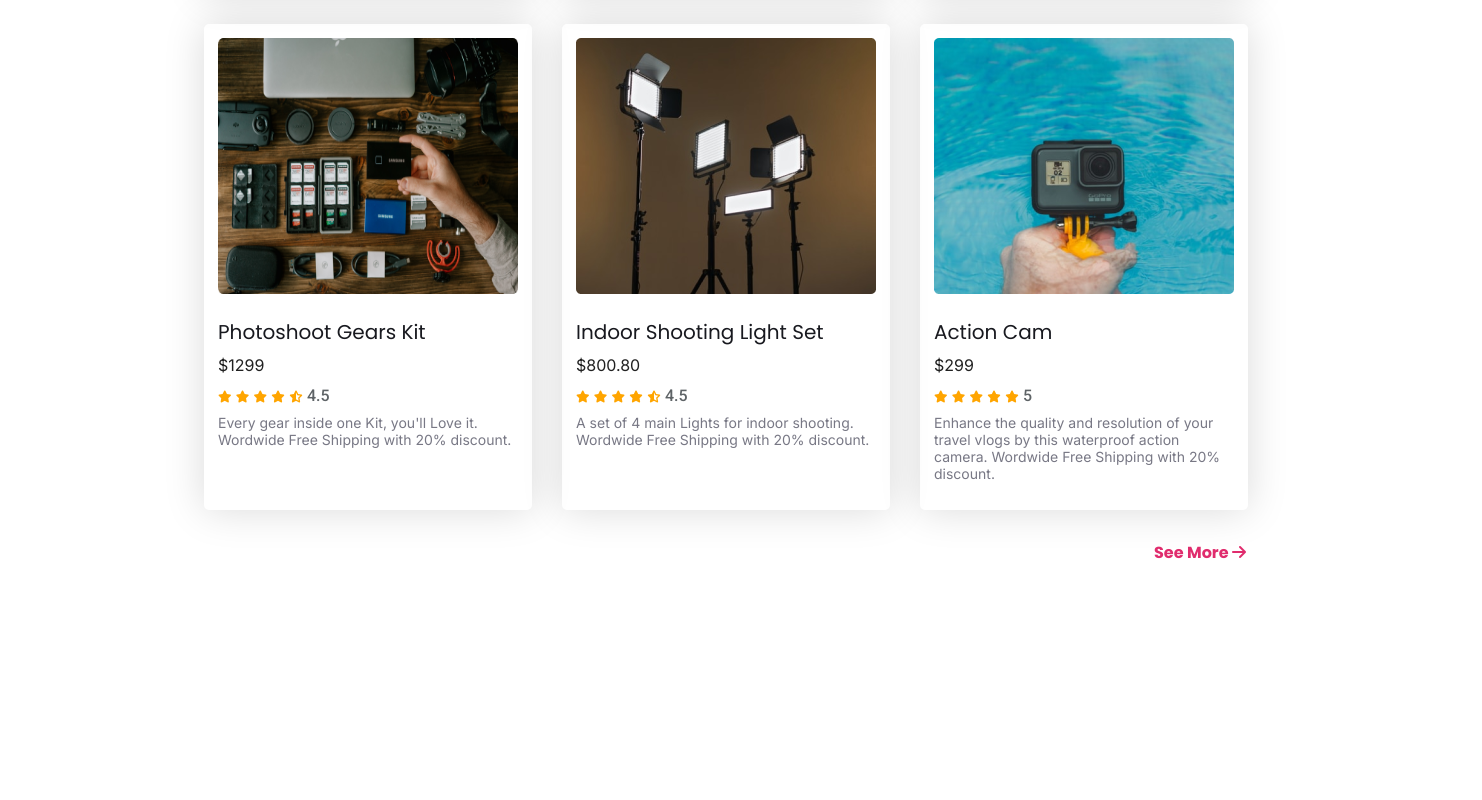
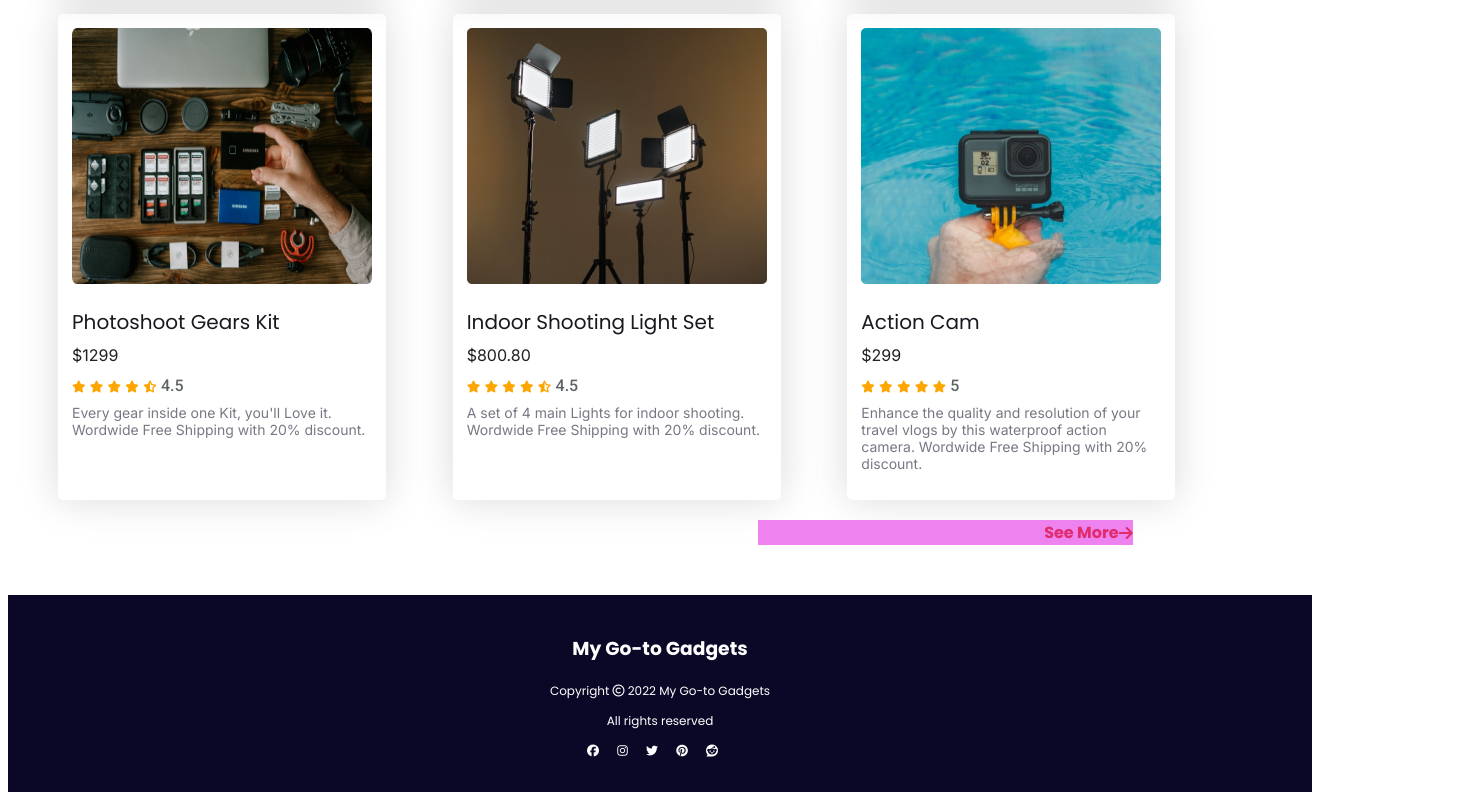
Before and after one commit to rmrokon/my-go-to-gadgets, a plain HTML site: page index.html in a window 1280 px wide. Shown: the part 1708-2508 px from the top of the page, 1482 px wide, since content can reach past the window. Before the commit the page ends 2313 px from the top, so only its background shows below. Drawn offline with Linux system fonts and the light colour scheme.

Commit message:
Footer added

```diff
--- a/index.html
+++ b/index.html
@@ -190,10 +190,20 @@
                 </div>
                 <a id="see-more" href="">See More <i class="fas fa-arrow-right"></i></a>
             </div>
-
         </section>
-
     </main>
+    <footer>
+        <h3>My Go-to Gadgets</h3>
+        <p>Copyright <i class="far fa-copyright"></i> 2022 My Go-to Gadgets</p>
+        <p>All rights reserved</p>
+        <p>
+            <span class="social-icon"><i class="fab fa-facebook"></i></span>
+            <span class="social-icon"><i class="fab fa-instagram"></i></span>
+            <span class="social-icon"><i class="fab fa-twitter"></i></i></span>
+            <span class="social-icon"><i class="fab fa-pinterest"></i></span>
+            <span class="social-icon"><i class="fab fa-reddit"></i></span>
+        </p>
+    </footer>
 </body>
 
 </html>
--- a/style.css
+++ b/style.css
@@ -10,6 +10,7 @@
 -------------------------------------------*/
 body{
     font-family: 'Poppins', sans-serif;
+
 }
 .container{
     display: flex;
@@ -104,7 +105,7 @@ hr{
                Section-2 Styles
 -------------------------------------------*/
 .main-collection{
-    margin: 40px 196px;
+    margin: 50px;
 
 }
 
@@ -114,8 +115,8 @@ hr{
 .products {
     display: grid;
     grid-template-columns: repeat(3, 1fr);
-    justify-content: space-evenly;
-    grid-gap: 30px;
+    justify-content: space-between;
+    grid-gap: 20px;
 }
 
 .product {
@@ -174,9 +175,33 @@ hr{
 }
 
 .products #see-more {
+    display: flex;
+    flex-wrap: nowrap;
     color: #E02C6D;
     text-decoration: none;
     font-weight: 550;
+    justify-content: flex-end;
+    align-items: center;
+    background-color: violet;
     position: relative;
-    left: 950px;
+    left: 700px;
 }
+
+/* ----------------------------------------
+               Footer Styles
+-------------------------------------------*/
+footer {
+    width: 100%;
+    background-color: #0A0826;
+    color: white;
+    text-align: center;
+    padding: 20px;
+}
+
+footer p {
+    font-size: 12px;
+}
+
+.social-icon {
+    margin-right: 15px;
+}
```
